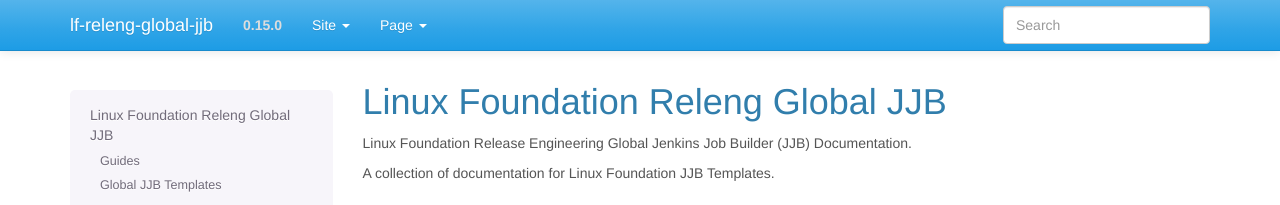
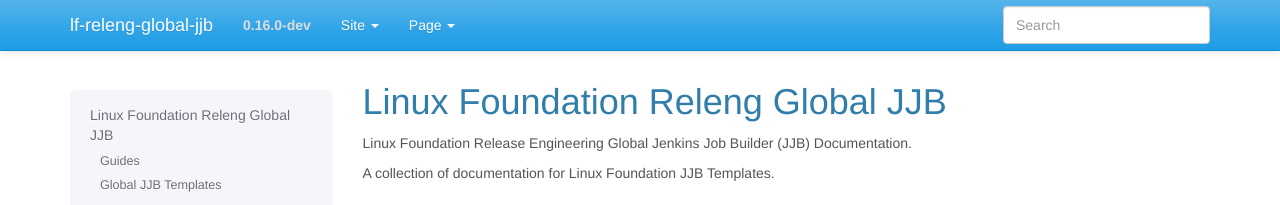
Before and after one commit to lfit/releng-global-jjb, a Sphinx documentation site: the page built from docs/index.rst, in a window 1280 px wide. Shown: the top 205 px of the page. Built offline with Sphinx 7.4.7, drawn with Linux system fonts in a browser that asks for light colours.

Commit message:
Bump global-jjb to 0.16.0-dev
Change-Id: I0f5e3d41bcdc3f6938208d3b710b20df9dfb5c70
Signed-off-by: Thanh Ha <thanh.ha@linuxfoundation.org>

```diff
--- a/docs/conf.py
+++ b/docs/conf.py
@@ -67,7 +67,7 @@
 # built documents.
 #
 # The short X.Y version.
-version = '0.15.0'
+version = '0.16.0-dev'
 # The full version, including alpha/beta/rc tags.
 release = version
 
```
